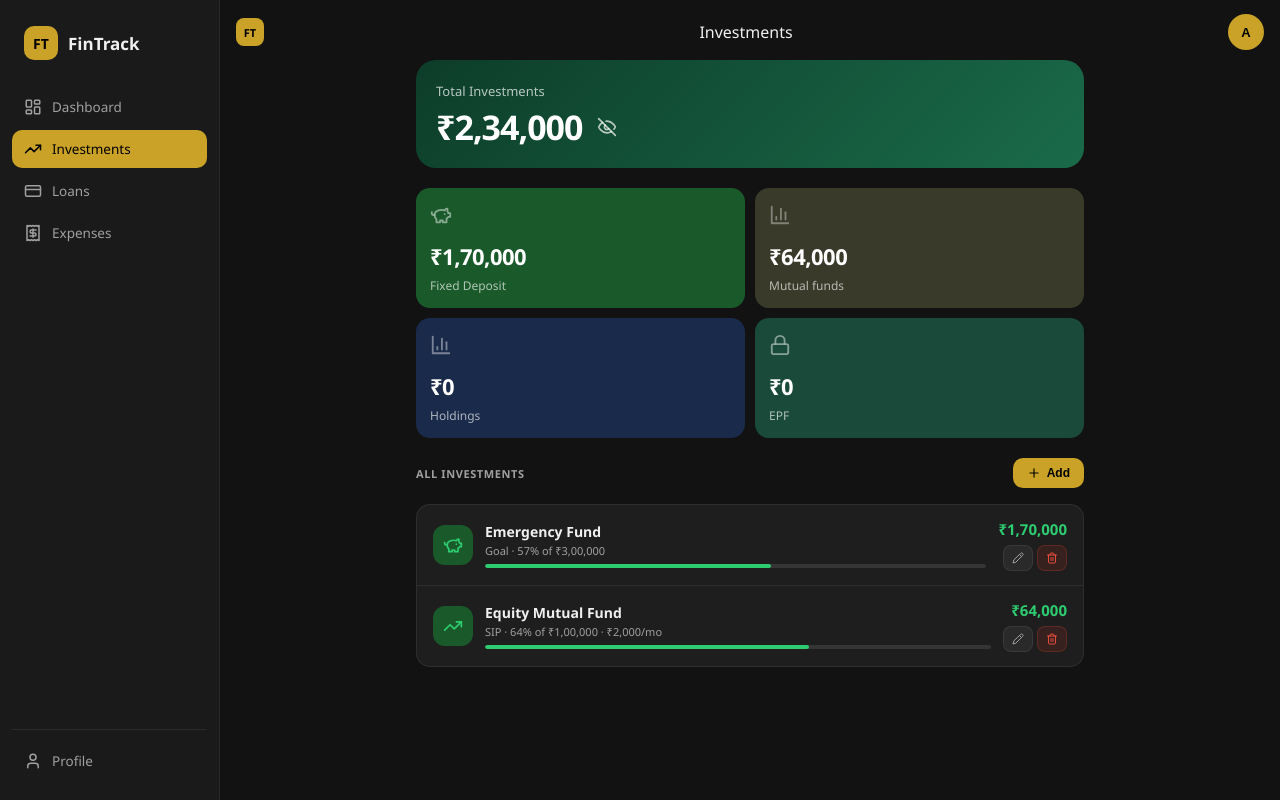
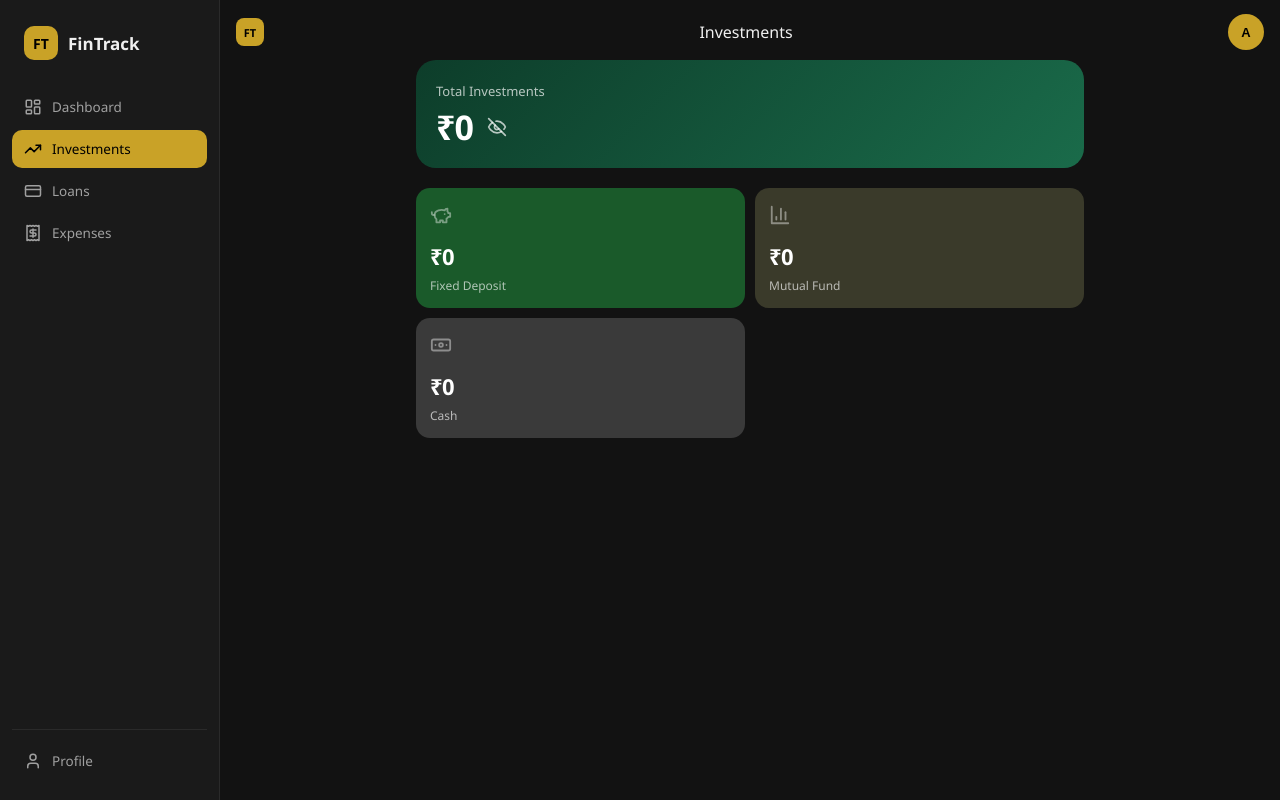
Before and after one commit to satyamgupta7/Fintrack, a React (Vite) app: page /investments in a window 1280 px wide. Both pictures are taken after a click on the button "Continue with Demo Account". Built offline with nearby package versions, Linux system fonts and the light colour scheme.

Commit message:
Investment update

```diff
--- a/src/components/Dashboard.jsx
+++ b/src/components/Dashboard.jsx
@@ -2,32 +2,30 @@ import React, { useMemo, useState } from "react";
 import { useNavigate } from "react-router-dom";
 import { useData } from "../App";
 import { fmt } from "../utils/format";
-import { Eye, EyeOff, Building2, TrendingUp, Banknote, Landmark } from "lucide-react";
+import { Eye, EyeOff, PiggyBank, TrendingUp, Banknote, Landmark } from "lucide-react";
 
 export default function Dashboard() {
-  const { data } = useData();
+  const { data, updateData } = useData();
   const navigate = useNavigate();
   const [balanceVisible, setBalanceVisible] = useState(true);
+  const [showSavingModal, setShowSavingModal] = useState(false);
+  const [savingInput, setSavingInput] = useState("");
 
   const userName = (() => {
     try { return JSON.parse(sessionStorage.getItem("ft_user"))?.name?.split(" ")[0] || "User"; }
     catch { return "User"; }
   })();
 
-  const totalSavings = useMemo(
-    () => data.savings.reduce((s, g) => s + Number(g.amount || 0), 0),
-    [data.savings]
-  );
+  const inv = data.investments || { savingAccount: 200000, fixedDeposit: 0, mutualFund: 0, cash: 0 };
+
+  const totalInvestments = inv.fixedDeposit + inv.mutualFund + inv.cash;
+
   const totalLoanDue = useMemo(
     () => data.loans.reduce((s, l) => s + Number(l.remaining || 0), 0),
     [data.loans]
   );
-  const estimatedBalance = totalSavings - totalLoanDue;
 
-  const investTotal = useMemo(
-    () => data.savings.reduce((s, g) => s + Number(g.amount || 0), 0),
-    [data.savings]
-  );
+  const netWorth = totalInvestments - totalLoanDue;
 
   const latestExp = useMemo(
     () => [...data.expenses].sort((a, b) => b.year - a.year || b.month - a.month)[0],
@@ -39,48 +37,56 @@ export default function Dashboard() {
     return latestExp ? KEYS.reduce((s, k) => s + Number(latestExp[k] || 0), 0) : 0;
   }, [latestExp]);
 
+  function openSavingModal() {
+    setSavingInput(String(inv.savingAccount));
+    setShowSavingModal(true);
+  }
+  function saveSavingAccount() {
+    const val = Number(savingInput) || 0;
+    updateData({ ...data, investments: { ...inv, savingAccount: val } });
+    setShowSavingModal(false);
+  }
+
   const widgets = [
     {
-      label: "Bank Accounts",
-      icon: <Building2 size={22} color="rgba(255,255,255,0.7)" />,
-      value: fmt(latestExp?.paycheck || 0),
+      label: "Saving Account",
+      icon: <PiggyBank size={22} color="rgba(255,255,255,0.7)" />,
+      value: fmt(inv.savingAccount),
       bg: "#1A2FA5",
-      route: "/expenses",
+      onClick: openSavingModal,
     },
     {
       label: "Investments",
       icon: <TrendingUp size={22} color="rgba(255,255,255,0.7)" />,
-      value: fmt(investTotal),
+      value: fmt(totalInvestments),
       bg: "#1A5A2A",
-      route: "/investments",
+      onClick: () => navigate("/investments"),
     },
     {
       label: "Loans",
       icon: <Landmark size={22} color="rgba(255,255,255,0.7)" />,
       value: `- ${fmt(totalLoanDue)}`,
       bg: "#8B1A1A",
-      route: "/loans",
+      onClick: () => navigate("/loans"),
     },
     {
       label: "Expenses",
       icon: <Banknote size={22} color="rgba(255,255,255,0.7)" />,
       value: fmt(totalExpenses),
       bg: "#3A3A3A",
-      route: "/expenses",
+      onClick: () => navigate("/expenses"),
     },
   ];
 
   return (
     <div>
-      {/* Hero balance card */}
+      {/* Hero card */}
       <div className="hero-card">
-        <div className="hero-welcome">
-          Welcome <strong>{userName}</strong>
-        </div>
-        <div className="hero-balance-label">Estimated balance</div>
+        <div className="hero-welcome">Welcome <strong>{userName}</strong></div>
+        <div className="hero-balance-label">Net worth</div>
         <div className="hero-balance-row">
           <div className="hero-balance">
-            {balanceVisible ? fmt(estimatedBalance) : "₹••••••"}
+            {balanceVisible ? fmt(netWorth) : "₹••••••"}
           </div>
           <button className="hero-eye-btn" onClick={() => setBalanceVisible(v => !v)}>
             {balanceVisible ? <EyeOff size={20} /> : <Eye size={20} />}
@@ -88,21 +94,42 @@ export default function Dashboard() {
         </div>
       </div>
 
-      {/* 2×2 widget grid — each card navigates to its section */}
+      {/* 2×2 widget grid */}
       <div className="widget-grid" style={{ marginBottom: 20 }}>
         {widgets.map(w => (
-          <div
-            key={w.label}
-            className="widget-card"
+          <div key={w.label} className="widget-card"
             style={{ background: w.bg, cursor: "pointer" }}
-            onClick={() => navigate(w.route)}
-          >
+            onClick={w.onClick}>
             <div className="widget-icon">{w.icon}</div>
             <div className="widget-amount">{balanceVisible ? w.value : "₹••••"}</div>
             <div className="widget-label">{w.label}</div>
           </div>
         ))}
       </div>
+
+      {/* Saving Account edit modal */}
+      {showSavingModal && (
+        <div className="modal-overlay" onClick={() => setShowSavingModal(false)}>
+          <div className="modal" onClick={e => e.stopPropagation()}>
+            <div className="modal-handle" />
+            <div className="modal-title">Edit Saving Account</div>
+            <div className="form-group">
+              <label>Current Balance (₹)</label>
+              <input
+                type="number"
+                value={savingInput}
+                onChange={e => setSavingInput(e.target.value)}
+                placeholder="200000"
+                autoFocus
+              />
+            </div>
+            <div style={{ display: "flex", gap: 10, marginTop: 8 }}>
+              <button className="btn btn-outline-dark" style={{ flex: 1 }} onClick={() => setShowSavingModal(false)}>Cancel</button>
+              <button className="btn btn-gold" style={{ flex: 1 }} onClick={saveSavingAccount}>Save</button>
+            </div>
+          </div>
+        </div>
+      )}
     </div>
   );
 }
--- a/src/components/Investments.jsx
+++ b/src/components/Investments.jsx
@@ -1,111 +1,44 @@
-import React, { useState, useMemo } from "react";
+import React, { useState } from "react";
 import { useData } from "../App";
 import { fmt } from "../utils/format";
-import {
-  Plus, Trash2, Pencil, Eye, EyeOff,
-  PiggyBank, BarChart3, Lock, TrendingUp
-} from "lucide-react";
+import { Eye, EyeOff, PiggyBank, BarChart3, Banknote } from "lucide-react";
 
-const INVEST_TYPES = ["Fixed Deposit", "Mutual Fund", "Holdings", "EPF", "SIP", "Goal", "Other"];
-
-const TYPE_META = {
-  "Fixed Deposit": { icon: <PiggyBank size={20} />, bg: "#1A5A2A", color: "#2ECC71" },
-  "Mutual Fund":   { icon: <BarChart3 size={20} />, bg: "#3A3A2A", color: "#C9A227" },
-  "Holdings":      { icon: <BarChart3 size={20} />, bg: "#1A2A4A", color: "#5DADE2" },
-  "EPF":           { icon: <Lock size={20} />,      bg: "#1A4A3A", color: "#1ABC9C" },
-  "SIP":           { icon: <TrendingUp size={20} />, bg: "#1A5A2A", color: "#2ECC71" },
-  "Goal":          { icon: <PiggyBank size={20} />, bg: "#1A5A2A", color: "#2ECC71" },
-  "Other":         { icon: <BarChart3 size={20} />, bg: "#2A2A2A", color: "#A0A0A0" },
-};
-
-const empty = { name: "", type: "Fixed Deposit", amount: "", goal: "", monthlyAmount: "", startDate: "", date: "" };
+const CARDS = [
+  { key: "fixedDeposit",  label: "Fixed Deposit",  icon: PiggyBank,  bg: "#1A5A2A", color: "#2ECC71" },
+  { key: "mutualFund",    label: "Mutual Fund",    icon: BarChart3,  bg: "#3A3A2A", color: "#C9A227" },
+  { key: "cash",          label: "Cash",           icon: Banknote,   bg: "#3A3A3A", color: "#A0A0A0" },
+];
 
 export default function Investments() {
   const { data, updateData } = useData();
   const [balanceVisible, setBalanceVisible] = useState(true);
-  const [showModal, setShowModal] = useState(false);
-  const [form, setForm] = useState(empty);
-  const [editId, setEditId] = useState(null);
+  const [editKey, setEditKey] = useState(null);   // which card is being edited
+  const [inputVal, setInputVal] = useState("");
 
-  const totalInvest = useMemo(
-    () => data.savings.reduce((s, g) => s + Number(g.amount || 0), 0),
-    [data.savings]
-  );
+  const inv = data.investments || { savingAccount: 200000, fixedDeposit: 0, mutualFund: 0, cash: 0 };
 
-  // Group by type for display
-  const grouped = useMemo(() => {
-    const map = {};
-    data.savings.forEach(item => {
-      const t = item.type || "Other";
-      if (!map[t]) map[t] = [];
-      map[t].push(item);
-    });
-    return map;
-  }, [data.savings]);
+  const total = CARDS.reduce((s, c) => s + Number(inv[c.key] || 0), 0);
 
-  // Summary cards matching screenshot
-  const summaryCards = [
-    {
-      label: "Fixed Deposit",
-      key: "Fixed Deposit",
-      icon: <PiggyBank size={22} color="rgba(255,255,255,0.8)" />,
-      bg: "#1A5A2A",
-    },
-    {
-      label: "Mutual funds",
-      key: "Mutual Fund",
-      icon: <BarChart3 size={22} color="rgba(255,255,255,0.6)" />,
-      bg: "#3A3A2A",
-    },
-    {
-      label: "Holdings",
-      key: "Holdings",
-      icon: <BarChart3 size={22} color="rgba(255,255,255,0.7)" />,
-      bg: "#1A2A4A",
-    },
-    {
-      label: "EPF",
-      key: "EPF",
-      icon: <Lock size={22} color="rgba(255,255,255,0.8)" />,
-      bg: "#1A4A3A",
-    },
-  ];
-
-  function getTypeTotal(key) {
-    return data.savings
-      .filter(s => s.type === key || (key === "Fixed Deposit" && s.type === "Goal") || (key === "Mutual Fund" && s.type === "SIP"))
-      .reduce((s, g) => s + Number(g.amount || 0), 0);
+  function openEdit(key) {
+    setEditKey(key);
+    setInputVal(String(inv[key] || 0));
+  }
+  function handleSave() {
+    const val = Number(inputVal) || 0;
+    updateData({ ...data, investments: { ...inv, [editKey]: val } });
+    setEditKey(null);
   }
 
-  function openAdd() { setForm(empty); setEditId(null); setShowModal(true); }
-  function openEdit(item) {
-    setForm({ name: item.name, type: item.type || "Goal", amount: item.amount,
-      goal: item.goal || "", monthlyAmount: item.monthlyAmount || "", startDate: item.startDate || "", date: item.date || "" });
-    setEditId(item.id);
-    setShowModal(true);
-  }
-  function handleSave() {
-    if (!form.name || !form.amount) return;
-    const parsed = { ...form, amount: +form.amount, goal: +form.goal || 0, monthlyAmount: +form.monthlyAmount || 0 };
-    if (editId) {
-      updateData({ ...data, savings: data.savings.map(s => s.id === editId ? { ...s, ...parsed } : s) });
-    } else {
-      updateData({ ...data, savings: [...data.savings, { ...parsed, id: Date.now() }] });
-    }
-    setShowModal(false);
-  }
-  function handleDelete(id) {
-    updateData({ ...data, savings: data.savings.filter(s => s.id !== id) });
-  }
+  const editCard = CARDS.find(c => c.key === editKey);
 
   return (
     <div>
-      {/* Header card */}
+      {/* Header */}
       <div className="invest-header">
         <div className="invest-header-label">Total Investments</div>
         <div style={{ display: "flex", alignItems: "center", gap: 10 }}>
           <div className="invest-header-amount">
-            {balanceVisible ? fmt(totalInvest) : "₹••••••"}
+            {balanceVisible ? fmt(total) : "₹••••••"}
           </div>
           <button className="hero-eye-btn" onClick={() => setBalanceVisible(v => !v)}>
             {balanceVisible ? <EyeOff size={20} /> : <Eye size={20} />}
@@ -113,111 +46,45 @@ export default function Investments() {
         </div>
       </div>
 
-      {/* 2x2 summary cards */}
+      {/* 2×2 cards — tap to edit */}
       <div className="widget-grid" style={{ marginBottom: 20 }}>
-        {summaryCards.map(card => (
-          <div key={card.label} className="widget-card" style={{ background: card.bg }}>
-            <div className="widget-icon">{card.icon}</div>
-            <div className="widget-amount">
-              {balanceVisible ? fmt(getTypeTotal(card.key)) : "₹••••"}
+        {CARDS.map(card => {
+          const Icon = card.icon;
+          return (
+            <div key={card.key} className="widget-card"
+              style={{ background: card.bg, cursor: "pointer" }}
+              onClick={() => openEdit(card.key)}>
+              <div className="widget-icon">
+                <Icon size={22} color="rgba(255,255,255,0.7)" />
+              </div>
+              <div className="widget-amount">
+                {balanceVisible ? fmt(inv[card.key] || 0) : "₹••••"}
+              </div>
+              <div className="widget-label">{card.label}</div>
             </div>
-            <div className="widget-label">{card.label}</div>
-          </div>
-        ))}
+          );
+        })}
       </div>
 
-      {/* All investments list */}
-      <div className="page-header">
-        <span className="section-title-sm" style={{ margin: 0 }}>All Investments</span>
-        <button className="btn btn-gold" onClick={openAdd} style={{ padding: "8px 14px", fontSize: 12 }}>
-          <Plus size={14} /> Add
-        </button>
-      </div>
-
-      {data.savings.length === 0 ? (
-        <div style={{ textAlign: "center", padding: "40px 20px", color: "var(--text-secondary)" }}>
-          <PiggyBank size={40} style={{ opacity: 0.3, marginBottom: 12 }} />
-          <div>No investments yet. Add your first one.</div>
-        </div>
-      ) : (
-        <div className="list-card">
-          {data.savings.map((item, idx) => {
-            const meta = TYPE_META[item.type] || TYPE_META["Other"];
-            const pct = item.goal > 0 ? Math.min(100, Math.round((item.amount / item.goal) * 100)) : 0;
-            return (
-              <div key={item.id} className="list-row">
-                <div className="list-icon" style={{ background: meta.bg }}>
-                  {React.cloneElement(meta.icon, { color: meta.color })}
-                </div>
-                <div className="list-info">
-                  <div className="list-name">{item.name}</div>
-                  <div className="list-sub">
-                    {item.type}
-                    {item.goal > 0 && ` · ${pct}% of ${fmt(item.goal)}`}
-                    {item.monthlyAmount > 0 && ` · ₹${Number(item.monthlyAmount).toLocaleString("en-IN")}/mo`}
-                  </div>
-                  {item.goal > 0 && (
-                    <div className="progress-bg">
-                      <div className="progress-fill" style={{ width: pct + "%", background: meta.color }} />
-                    </div>
-                  )}
-                </div>
-                <div style={{ display: "flex", flexDirection: "column", alignItems: "flex-end", gap: 6 }}>
-                  <div className="list-amount" style={{ color: meta.color }}>
-                    {balanceVisible ? fmt(item.amount) : "₹••••"}
-                  </div>
-                  <div style={{ display: "flex", gap: 4 }}>
-                    <button className="btn-icon" onClick={() => openEdit(item)}><Pencil size={12} /></button>
-                    <button className="btn-icon-danger" onClick={() => handleDelete(item.id)}><Trash2 size={12} /></button>
-                  </div>
-                </div>
-              </div>
-            );
-          })}
-        </div>
-      )}
-
-      {/* Add/Edit Modal */}
-      {showModal && (
-        <div className="modal-overlay" onClick={() => setShowModal(false)}>
+      {/* Edit modal */}
+      {editKey && (
+        <div className="modal-overlay" onClick={() => setEditKey(null)}>
           <div className="modal" onClick={e => e.stopPropagation()}>
             <div className="modal-handle" />
-            <div className="modal-title">{editId ? "Edit Investment" : "Add Investment"}</div>
+            <div className="modal-title">Edit {editCard?.label}</div>
             <div className="form-group">
-              <label>Name</label>
-              <input value={form.name} onChange={e => setForm(p => ({ ...p, name: e.target.value }))} placeholder="e.g. SBI Fixed Deposit" />
-            </div>
-            <div className="form-group">
-              <label>Type</label>
-              <select value={form.type} onChange={e => setForm(p => ({ ...p, type: e.target.value }))}>
-                {INVEST_TYPES.map(t => <option key={t}>{t}</option>)}
-              </select>
-            </div>
-            <div className="form-row-2">
-              <div className="form-group">
-                <label>Current Amount (₹)</label>
-                <input type="number" value={form.amount} onChange={e => setForm(p => ({ ...p, amount: e.target.value }))} placeholder="0" />
-              </div>
-              <div className="form-group">
-                <label>Target / Goal (₹)</label>
-                <input type="number" value={form.goal} onChange={e => setForm(p => ({ ...p, goal: e.target.value }))} placeholder="0" />
-              </div>
-            </div>
-            <div className="form-row-2">
-              <div className="form-group">
-                <label>Monthly SIP (₹)</label>
-                <input type="number" value={form.monthlyAmount} onChange={e => setForm(p => ({ ...p, monthlyAmount: e.target.value }))} placeholder="0" />
-              </div>
-              <div className="form-group">
-                <label>Start Date</label>
-                <input type="date" value={form.startDate} onChange={e => setForm(p => ({ ...p, startDate: e.target.value }))} />
-              </div>
+              <label>Amount (₹)</label>
+              <input
+                type="number"
+                value={inputVal}
+                onChange={e => setInputVal(e.target.value)}
+                placeholder="0"
+                autoFocus
+              />
             </div>
             <div style={{ display: "flex", gap: 10, marginTop: 8 }}>
-              <button className="btn btn-outline-dark" style={{ flex: 1 }} onClick={() => setShowModal(false)}>Cancel</button>
-              <button className="btn btn-gold" style={{ flex: 1 }} onClick={handleSave}>
-                {editId ? "Save" : "Add"}
-              </button>
+              <button className="btn btn-outline-dark" style={{ flex: 1 }} onClick={() => setEditKey(null)}>Cancel</button>
+              <button className="btn btn-gold" style={{ flex: 1 }} onClick={handleSave}>Save</button>
             </div>
           </div>
         </div>
--- a/src/data/db.json
+++ b/src/data/db.json
@@ -1,4 +1,10 @@
 {
+  "investments": {
+    "savingAccount": 200000,
+    "fixedDeposit": 0,
+    "mutualFund": 0,
+    "cash": 0
+  },
   "savings": [
     {
       "id": 1,
@@ -23,11 +29,11 @@
     {
       "id": 1,
       "name": "Personal Loan",
-      "principal": 100000,
-      "remaining": 40000,
+      "principal": 450000,
+      "remaining": 450000,
       "rate": 10.5,
-      "emi": 3500,
-      "dueDate": "2026-02-05",
+      "emi": 30000,
+      "dueDate": "2026-06-05",
       "loanType": "Personal"
     }
   ],
```
Also changed, not shown: src/components/Loans.jsx (+12 -6 lines), src/utils/storage.js (+21 -1 lines).
